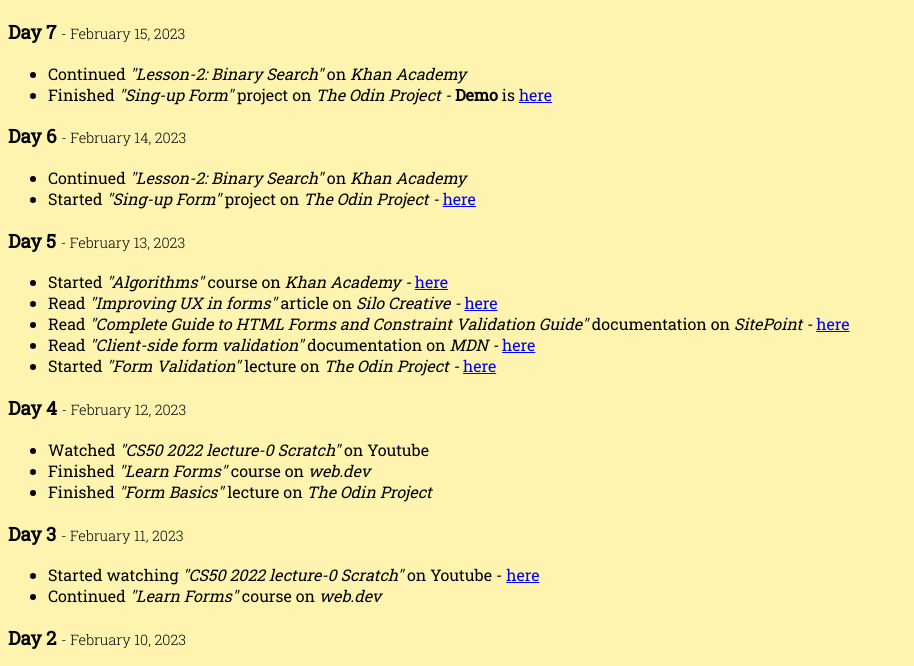
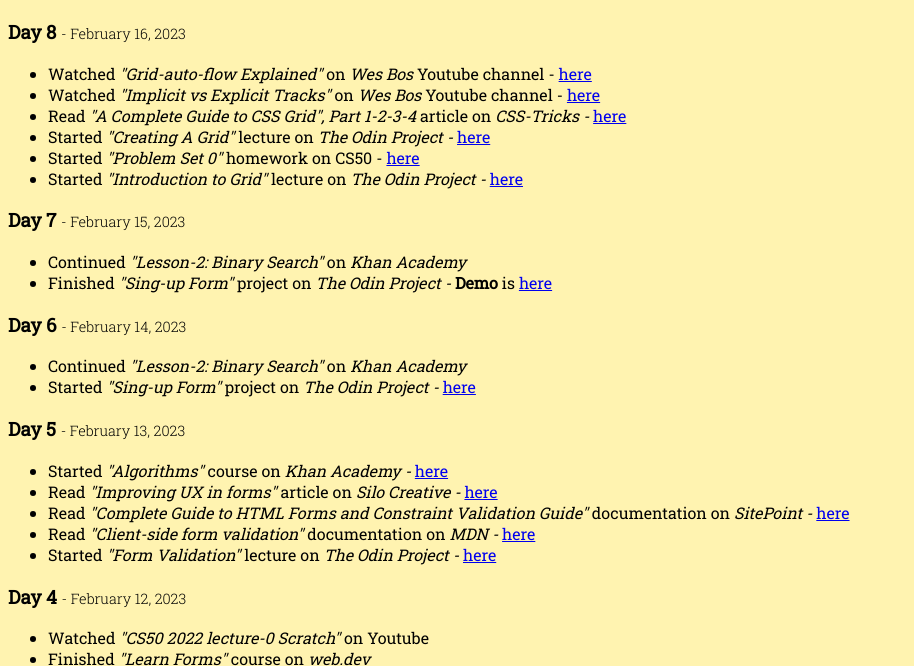
Before and after one commit to ersinisgor/everyday-coding, a plain HTML site: page index.html in a window 1280 px wide. Shown: the part 67-733 px from the top of the page, without its empty margins (0-914 px from the left). Drawn offline with Linux system fonts and the light colour scheme.

Commit message:
Add day 8

```diff
--- a/index.html
+++ b/index.html
@@ -33,13 +33,28 @@
     <main>
         <h1>Everyday Coding Summarize</h1>
 
+        <!-- Day 8-->
+        <div class="day8">
+          <h3>Day 8 <span class="date"> - February 16, 2023</span></h3>
+          <p class="list">
+              <ul>
+                  <li>Watched <em>"Grid-auto-flow Explained" </em> on <em> Wes Bos </em> Youtube channel - <a href="https://www.youtube.com/watch?v=yAO5hsNuGZA" target="_blank">here</a> </li>
+                  <li>Watched <em>"Implicit vs Explicit Tracks" </em> on <em> Wes Bos </em> Youtube channel - <a href="https://www.youtube.com/watch?v=8_153Zz4YI8" target="_blank">here</a> </li>
+                  <li>Read <em>"A Complete Guide to CSS Grid", Part 1-2-3-4</em> article on <em>CSS-Tricks -</em> <a href="https://css-tricks.com/snippets/css/complete-guide-grid/" target="_blank">here</a> </li>
+                  <li>Started <em>"Creating A Grid" </em> lecture on <em>The Odin Project -</em> <a href="https://www.theodinproject.com/lessons/node-path-intermediate-html-and-css-creating-a-grid" target="_blank">here</a> </li>
+                  <li>Started <em>"Problem Set 0"</em> homework on CS50 - <a href="https://cs50.harvard.edu/x/2023/psets/0/" target="_blank">here</a> </li>
+                  <li>Started <em>"Introduction to Grid" </em> lecture on <em>The Odin Project -</em> <a href="https://www.theodinproject.com/lessons/node-path-intermediate-html-and-css-introduction-to-grid" target="_blank">here</a> </li>
+              </ul>
+          </p>
+        </div>
+
         <!-- Day 7-->
         <div class="day7">
           <h3>Day 7 <span class="date"> - February 15, 2023</span></h3>
           <p class="list">
               <ul>
                   <li>Continued <em>"Lesson-2: Binary Search"</em> on <em>Khan Academy</em></li>
-                  <li>Finished <em>"Sing-up Form"</em> project on <em>The Odin Project -</em> <strong>Demo</strong> is <a href="https://singup-form-er.netlify.app/" target="_blank">here</a> </li>
+                  <li>Finished <em>"Sing-up Form" </em> project on <em>The Odin Project -</em> <strong>Demo</strong> is <a href="https://singup-form-er.netlify.app/" target="_blank">here</a> </li>
               </ul>
           </p>
         </div>
@@ -50,7 +65,7 @@
           <p class="list">
               <ul>
                   <li>Continued <em>"Lesson-2: Binary Search"</em> on <em>Khan Academy</em></li>
-                  <li>Started <em>"Sing-up Form"</em> project on <em>The Odin Project -</em> <a href="https://www.theodinproject.com/lessons/node-path-intermediate-html-and-css-sign-up-form" target="_blank">here</a> </li>
+                  <li>Started <em>"Sing-up Form" </em> project on <em>The Odin Project -</em> <a href="https://www.theodinproject.com/lessons/node-path-intermediate-html-and-css-sign-up-form" target="_blank">here</a> </li>
               </ul>
           </p>
         </div>
```
